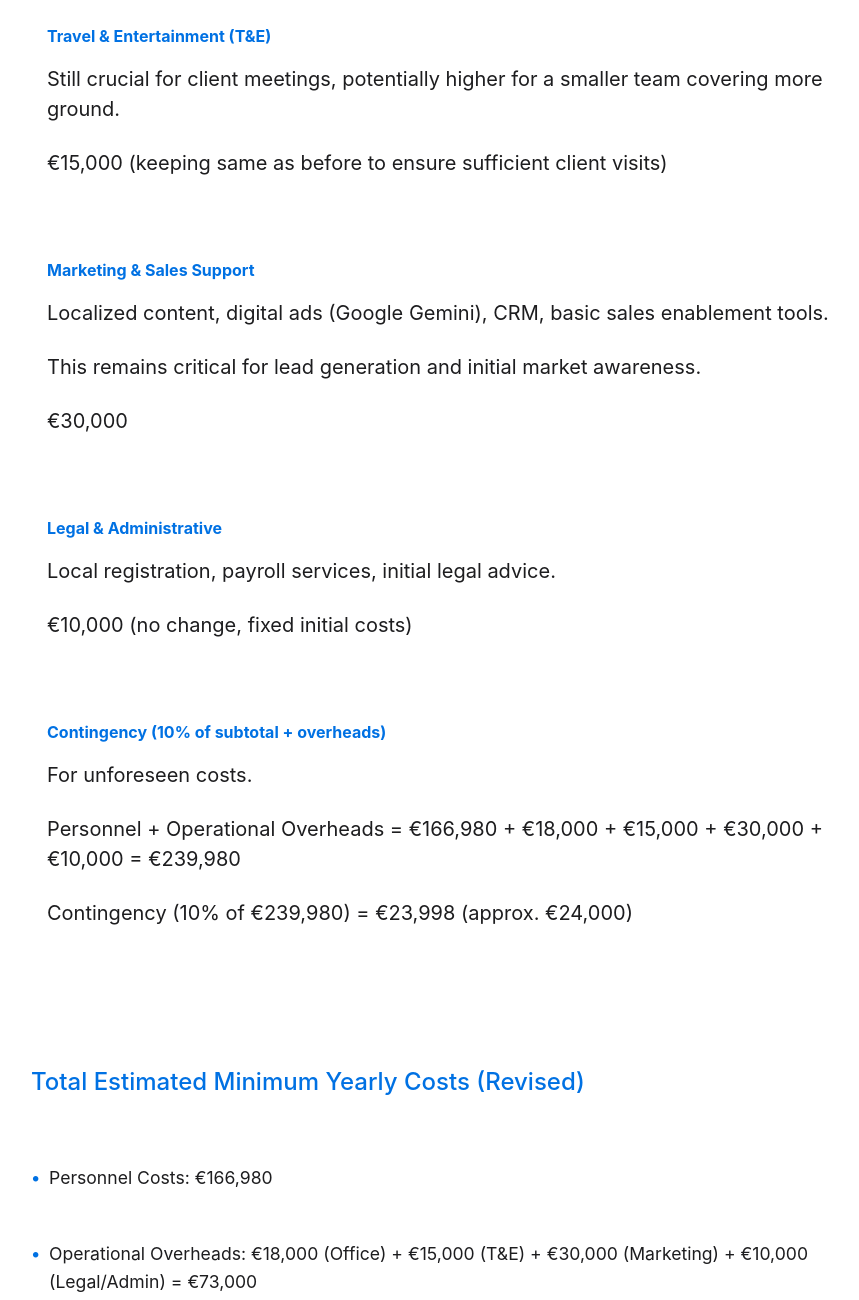
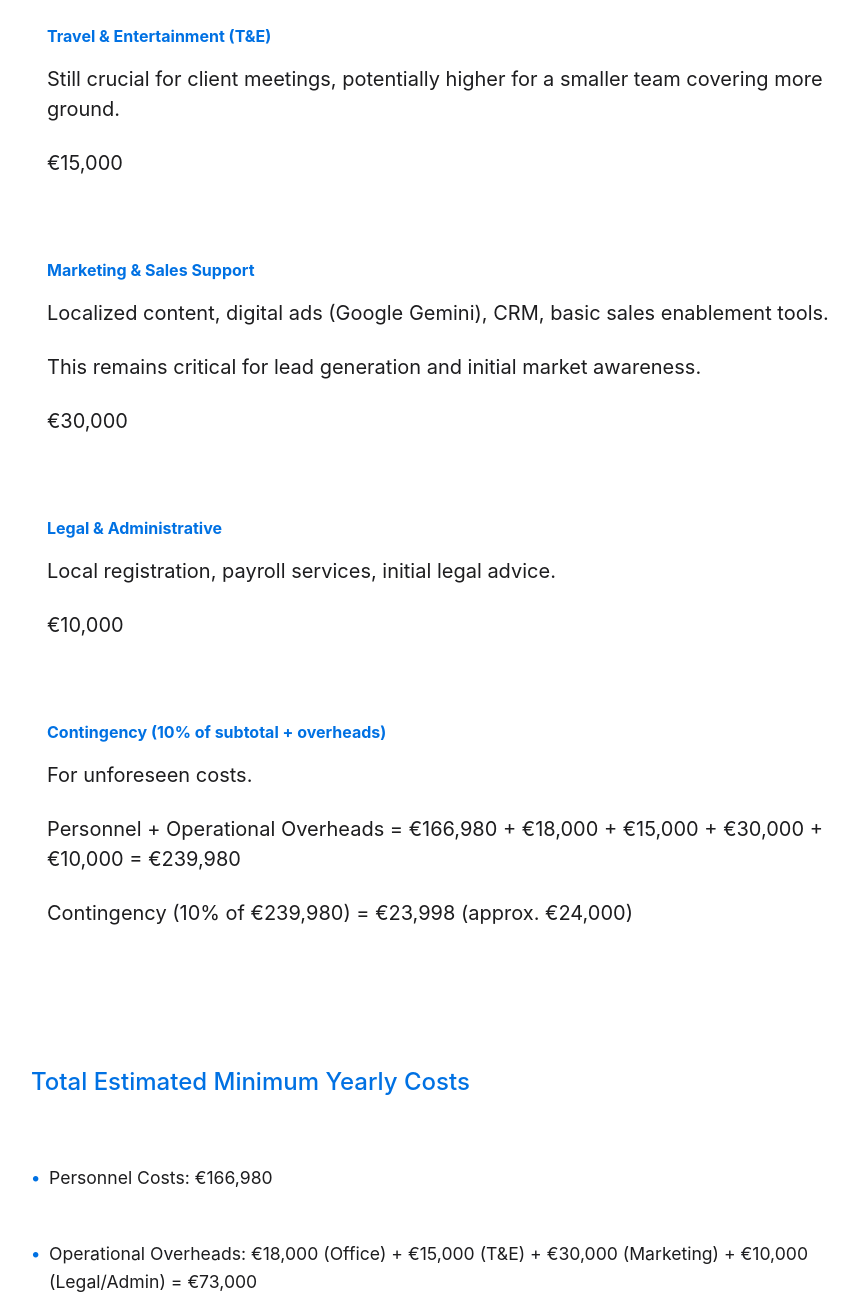
Before and after one commit to djtazma/nuuka-ai-portugal, a website: page index.html in a window 1280 px wide. Shown: the part 10055-11355 px from the top of the page, without its empty margins (41-900 px from the left). Drawn offline with Linux system fonts and the light colour scheme; a web font is replaced by a local one.

Commit message:
Remove parenthetical explanations from cost breakdown

```diff
--- a/index.html
+++ b/index.html
@@ -923,7 +923,7 @@
             <div class="overhead-item">
                 <h4>Travel & Entertainment (T&E)</h4>
                 <p>Still crucial for client meetings, potentially higher for a smaller team covering more ground.</p>
-                <p>€15,000 (keeping same as before to ensure sufficient client visits)</p>
+                <p>€15,000</p>
             </div>
             <div class="overhead-item">
                 <h4>Marketing & Sales Support</h4>
@@ -934,7 +934,7 @@
             <div class="overhead-item">
                 <h4>Legal & Administrative</h4>
                 <p>Local registration, payroll services, initial legal advice.</p>
-                <p>€10,000 (no change, fixed initial costs)</p>
+                <p>€10,000</p>
             </div>
             <div class="overhead-item">
                 <h4>Contingency (10% of subtotal + overheads)</h4>
@@ -944,7 +944,7 @@
             </div>
         </div>
 
-        <h3>Total Estimated Minimum Yearly Costs (Revised)</h3>
+        <h3>Total Estimated Minimum Yearly Costs</h3>
         <div class="total-costs">
             <ul>
                 <li>Personnel Costs: €166,980</li>
```
